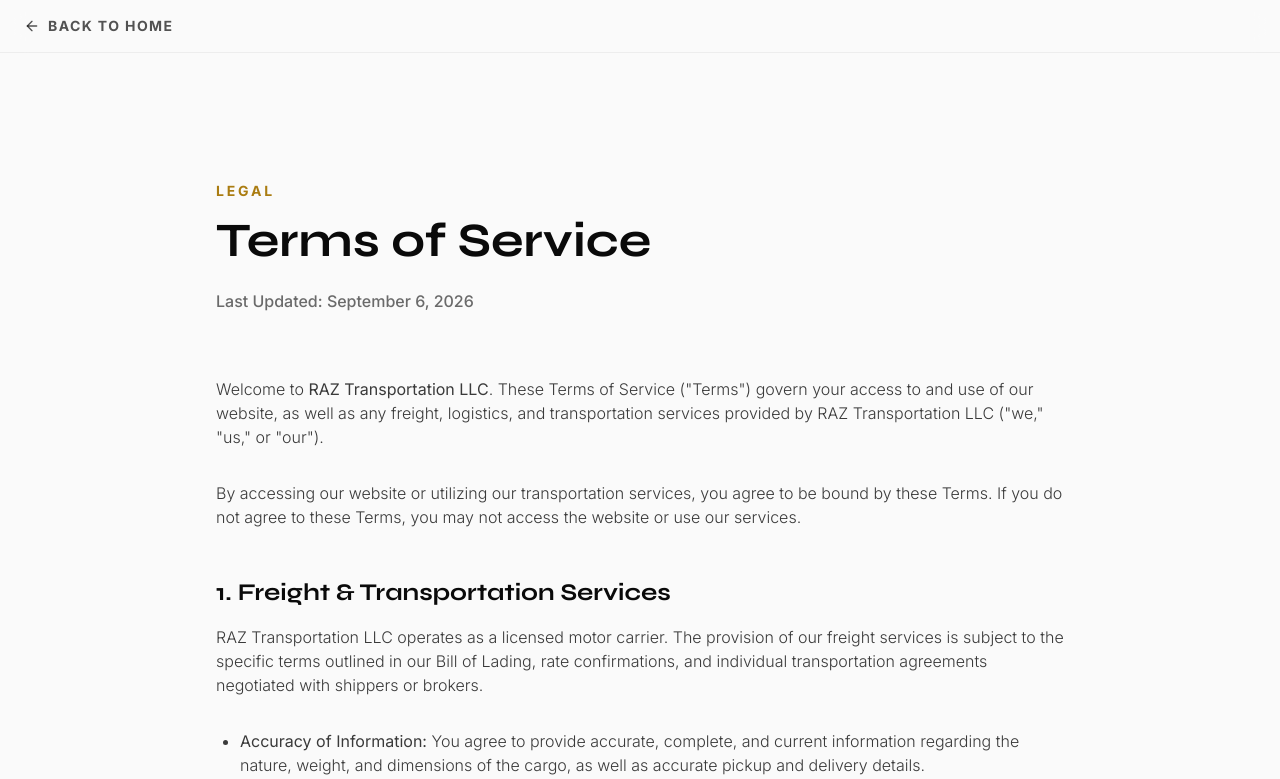
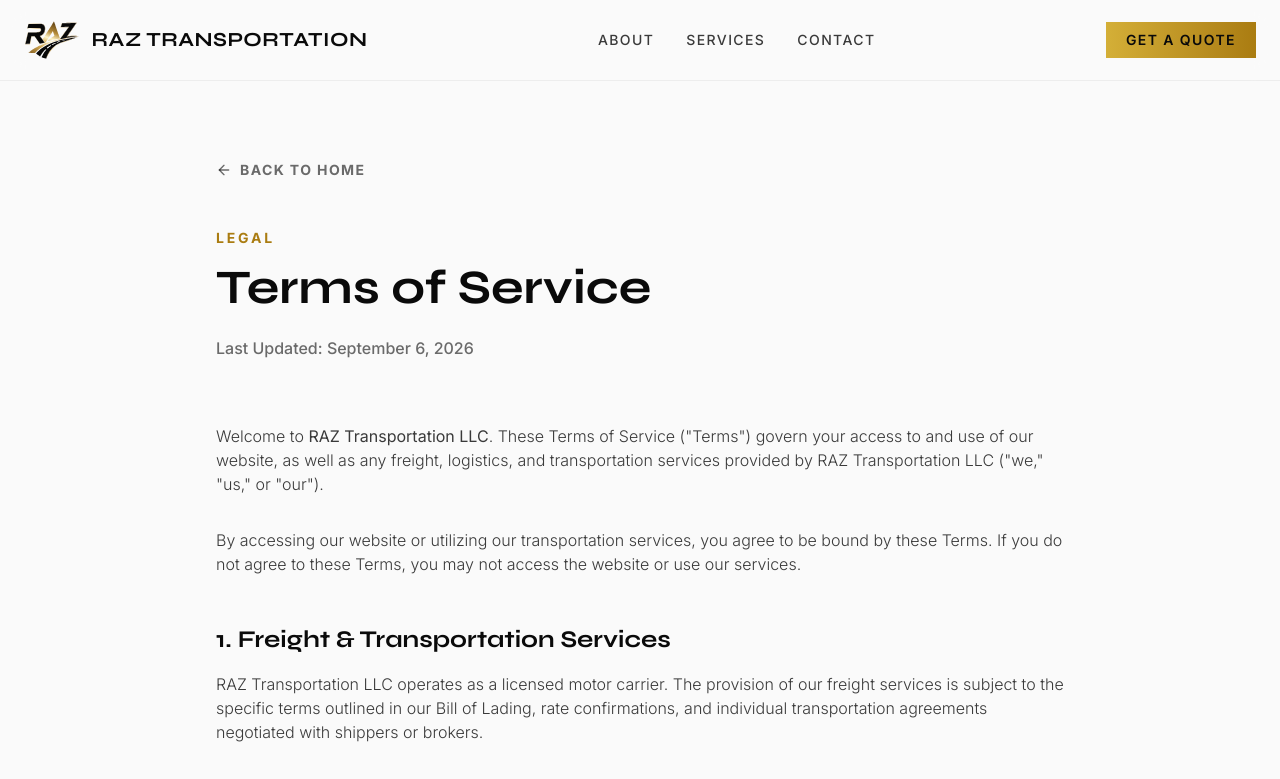
Before and after one commit to engnrhussein/raz-transportation-llc, a Next.js app: page /terms in a window 1280 px wide. Shown: the top 779 px of the page. Built offline with nearby package versions, Linux system fonts and the light colour scheme.

Commit message:
feat: extract global Navbar and keep it visible on legal pages

```diff
--- a/src/app/page.tsx
+++ b/src/app/page.tsx
@@ -5,7 +5,9 @@
 import Image from "next/image";
 import Link from "next/link";
 
-import LogoModified from "@/components/LogoModified";
+
+
+import Navbar from "@/components/Navbar";
 
 const fadeInUp: Variants = {
   hidden: { opacity: 0, y: 30 },
@@ -23,33 +25,9 @@
 };
 
 export default function Home() {
-  const scrollToTop = () => {
-    window.scrollTo({ top: 0, behavior: 'smooth' });
-  };
-
   return (
     <main className="min-h-screen bg-stark text-onyx font-sans overflow-hidden">
-      {/* Navigation */}
-      <nav className="fixed top-0 w-full z-50 bg-stark/80 backdrop-blur-md border-b border-onyx/5 px-6 py-4 flex items-center justify-between">
-        <div
-          className="flex items-center gap-3 cursor-pointer group"
-          onClick={scrollToTop}
-        >
-          {/* We use the modified logo provided by the user */}
-          <div className="flex items-center justify-start group-hover:scale-105 transition-transform">
-             <LogoModified className="h-12 w-auto max-w-none origin-left" />
-          </div>
-          <span className="font-heading font-bold text-xl tracking-wide hidden sm:block">RAZ TRANSPORTATION</span>
-        </div>
-        <div className="hidden md:flex items-center gap-8 text-sm uppercase tracking-widest text-onyx/80">
-          <Link href="#about" className="hover:text-gold-dark transition-colors font-medium">About</Link>
-          <Link href="#services" className="hover:text-gold-dark transition-colors font-medium">Services</Link>
-          <Link href="#contact" className="hover:text-gold-dark transition-colors font-medium">Contact</Link>
-        </div>
-        <Link href="#contact" className="px-5 py-2 gold-gradient-bg rounded-none text-sm uppercase tracking-widest text-stark font-bold hover:shadow-lg hover:shadow-gold-light/20 transition-all">
-          Get a Quote
-        </Link>
-      </nav>
+      <Navbar />
 
       {/* Hero Section */}
       <section className="relative h-screen flex items-center justify-center pt-20 px-6 bg-[#FAFAFA]">
--- a/src/app/privacy/page.tsx
+++ b/src/app/privacy/page.tsx
@@ -1,5 +1,6 @@
 import Link from "next/link";
 import { ArrowLeft } from "lucide-react";
+import Navbar from "@/components/Navbar";
 
 export const metadata = {
   title: "Privacy Policy | RAZ Transportation LLC",
@@ -9,14 +10,13 @@
 export default function PrivacyPolicy() {
   return (
     <main className="min-h-screen bg-stark text-onyx font-sans">
-      {/* Simple Header */}
-      <nav className="w-full bg-stark/80 backdrop-blur-md border-b border-onyx/5 px-6 py-4 flex items-center">
-        <Link href="/" className="flex items-center gap-2 text-sm uppercase tracking-widest text-onyx/70 hover:text-gold-dark transition-colors font-bold">
+      <Navbar />
+
+      <article className="max-w-4xl mx-auto px-6 pt-32 pb-20 md:pt-40 md:pb-32">
+        <Link href="/" className="inline-flex items-center gap-2 text-sm uppercase tracking-widest text-onyx/60 hover:text-gold-dark transition-colors font-bold mb-12">
           <ArrowLeft size={16} /> Back to Home
         </Link>
-      </nav>
 
-      <article className="max-w-4xl mx-auto px-6 py-20 md:py-32">
         <div className="mb-16">
           <p className="text-gold-dark uppercase tracking-[0.2em] text-sm font-bold mb-4">Legal</p>
           <h1 className="font-heading text-4xl md:text-5xl font-bold mb-6 text-onyx">Privacy Policy</h1>
--- a/src/app/terms/page.tsx
+++ b/src/app/terms/page.tsx
@@ -1,5 +1,6 @@
 import Link from "next/link";
 import { ArrowLeft } from "lucide-react";
+import Navbar from "@/components/Navbar";
 
 export const metadata = {
   title: "Terms of Service | RAZ Transportation LLC",
@@ -9,14 +10,13 @@
 export default function TermsOfService() {
   return (
     <main className="min-h-screen bg-stark text-onyx font-sans">
-      {/* Simple Header */}
-      <nav className="w-full bg-stark/80 backdrop-blur-md border-b border-onyx/5 px-6 py-4 flex items-center">
-        <Link href="/" className="flex items-center gap-2 text-sm uppercase tracking-widest text-onyx/70 hover:text-gold-dark transition-colors font-bold">
+      <Navbar />
+
+      <article className="max-w-4xl mx-auto px-6 pt-32 pb-20 md:pt-40 md:pb-32">
+        <Link href="/" className="inline-flex items-center gap-2 text-sm uppercase tracking-widest text-onyx/60 hover:text-gold-dark transition-colors font-bold mb-12">
           <ArrowLeft size={16} /> Back to Home
         </Link>
-      </nav>
 
-      <article className="max-w-4xl mx-auto px-6 py-20 md:py-32">
         <div className="mb-16">
           <p className="text-gold-dark uppercase tracking-[0.2em] text-sm font-bold mb-4">Legal</p>
           <h1 className="font-heading text-4xl md:text-5xl font-bold mb-6 text-onyx">Terms of Service</h1>
--- /dev/null
+++ b/src/components/Navbar.tsx
@@ -0,0 +1,42 @@
+"use client";
+
+import Link from "next/link";
+import { usePathname } from "next/navigation";
+import LogoModified from "@/components/LogoModified";
+
+export default function Navbar() {
+  const pathname = usePathname();
+  const isHome = pathname === "/";
+
+  const scrollToTop = () => {
+    if (isHome) {
+      window.scrollTo({ top: 0, behavior: "smooth" });
+    } else {
+      window.location.href = "/";
+    }
+  };
+
+  const getHref = (hash: string) => (isHome ? hash : `/${hash}`);
+
+  return (
+    <nav className="fixed top-0 w-full z-50 bg-stark/80 backdrop-blur-md border-b border-onyx/5 px-6 py-4 flex items-center justify-between">
+      <div
+        className="flex items-center gap-3 cursor-pointer group"
+        onClick={scrollToTop}
+      >
+        <div className="flex items-center justify-start group-hover:scale-105 transition-transform">
+           <LogoModified className="h-12 w-auto max-w-none origin-left" />
+        </div>
+        <span className="font-heading font-bold text-xl tracking-wide hidden sm:block text-onyx">RAZ TRANSPORTATION</span>
+      </div>
+      <div className="hidden md:flex items-center gap-8 text-sm uppercase tracking-widest text-onyx/80">
+        <Link href={getHref("#about")} className="hover:text-gold-dark transition-colors font-medium">About</Link>
+        <Link href={getHref("#services")} className="hover:text-gold-dark transition-colors font-medium">Services</Link>
+        <Link href={getHref("#contact")} className="hover:text-gold-dark transition-colors font-medium">Contact</Link>
+      </div>
+      <Link href={getHref("#contact")} className="px-5 py-2 gold-gradient-bg rounded-none text-sm uppercase tracking-widest text-stark font-bold hover:shadow-lg hover:shadow-gold-light/20 transition-all">
+        Get a Quote
+      </Link>
+    </nav>
+  );
+}
```
